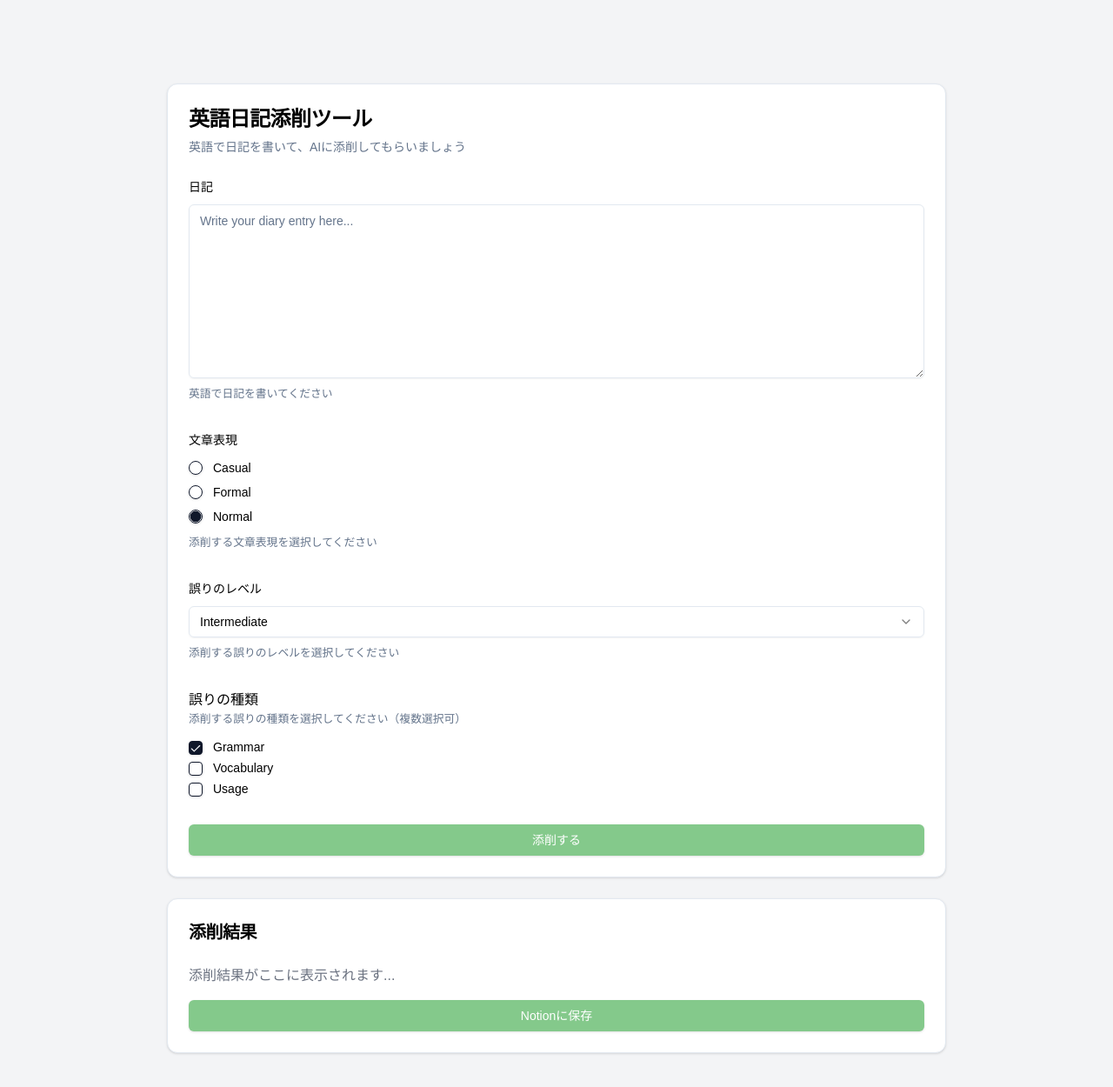
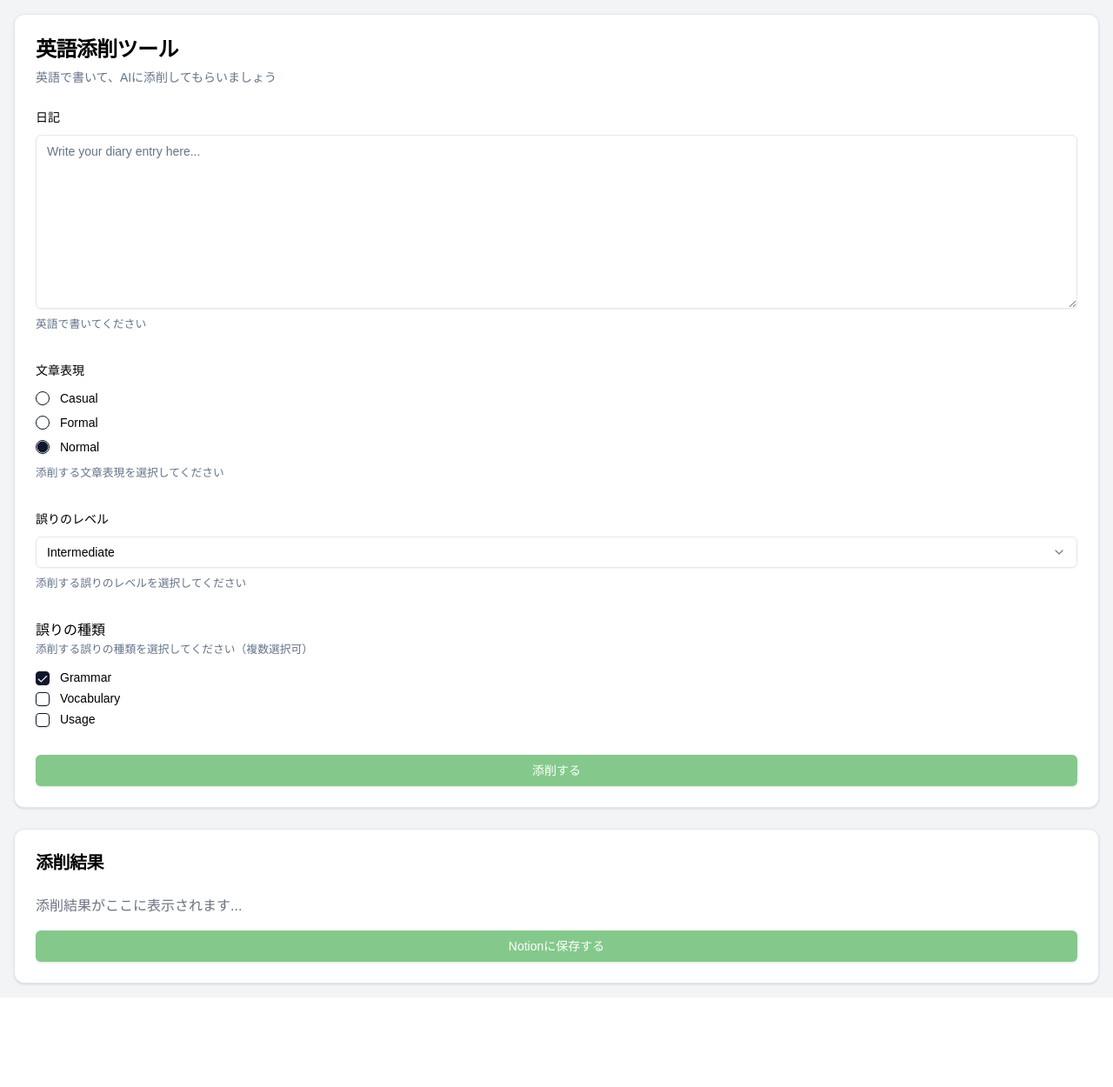
Before and after one commit to yusuken1121/ProofreadToNotion, a Next.js app: page / in a window 1280 px wide. Shown: the top 1250 px of the page at 87% size. After the commit the page ends 1147 px from the top, so only its background shows below. Built offline with nearby package versions, Linux system fonts and the light colour scheme.

Commit message:
💄 Update UI

```diff
--- a/src/app/page.tsx
+++ b/src/app/page.tsx
@@ -2,7 +2,7 @@ import { EnglishReviseForm } from "@/components/english-revise-form";
 
 export default function Home() {
   return (
-    <main className="flex min-h-screen flex-col items-center justify-center p-24 bg-gray-100">
+    <main className="flex min-h-screen flex-col items-center justify-center bg-gray-100">
       <EnglishReviseForm />
     </main>
   );
--- a/src/components/english-revise-form.tsx
+++ b/src/components/english-revise-form.tsx
@@ -60,6 +60,7 @@ const errorTypeItems = [
 export function EnglishReviseForm() {
   const [proofreadText, setProofreadText] = useState("");
   const [isProofLoading, setIsProofLoading] = useState<boolean>(false);
+  const [isSaveLoading, setIsSaveLoading] = useState<boolean>(false);
 
   const form = useForm<z.infer<typeof formSchema>>({
     resolver: zodResolver(formSchema),
@@ -102,6 +103,7 @@ export function EnglishReviseForm() {
 
   async function saveToNotion() {
     try {
+      setIsSaveLoading(true);
       const response = await fetch("/api/save-to-notion", {
         method: "POST",
         headers: {
@@ -124,18 +126,18 @@ export function EnglishReviseForm() {
       } else {
         toast.error("予期せぬエラーが発生しました。");
       }
+    } finally {
+      setIsSaveLoading(false);
     }
   }
 
   return (
-    <div className="w-full max-w-4xl mx-auto space-y-6">
+    <div className="w-full container p-4 mx-auto space-y-6">
       <Card className="bg-white text-black">
         <CardHeader>
-          <CardTitle className="text-2xl font-bold">
-            英語日記添削ツール
-          </CardTitle>
+          <CardTitle className="text-2xl font-bold">英語添削ツール</CardTitle>
           <CardDescription>
-            英語で日記を書いて、AIに添削してもらいましょう
+            英語で書いて、AIに添削してもらいましょう
           </CardDescription>
         </CardHeader>
         <CardContent>
@@ -150,13 +152,11 @@ export function EnglishReviseForm() {
                     <FormControl>
                       <Textarea
                         placeholder="Write your diary entry here..."
-                        className="min-h-[200px]"
+                        className="min-h-[200px] text-xl"
                         {...field}
                       />
                     </FormControl>
-                    <FormDescription>
-                      英語で日記を書いてください
-                    </FormDescription>
+                    <FormDescription>英語で書いてください</FormDescription>
                     <FormMessage />
                   </FormItem>
                 )}
@@ -288,7 +288,7 @@ export function EnglishReviseForm() {
               />
               <Button
                 type="submit"
-                className="w-full bg-primary-green hover:bg-primary-green/90 text-white"
+                className="w-full bg-primary-green hover:bg-primary-green hover:bg-opacity-80 text-white"
                 disabled={isProofLoading}
               >
                 {isProofLoading ? (
@@ -321,9 +321,16 @@ export function EnglishReviseForm() {
           </div>
           <Button
             onClick={saveToNotion}
-            className="w-full mt-4 bg-primary-green hover:bg-primary-green/90 text-white"
+            className="w-full mt-4 bg-primary-green hover:bg-primary-green text-white"
           >
-            Notionに保存
+            {isSaveLoading ? (
+              <>
+                <Loader2 className="w-5 h-5 animate-spin" />{" "}
+                <span>処理中...</span>
+              </>
+            ) : (
+              <span>Notionに保存する</span>
+            )}
           </Button>
         </CardContent>
       </Card>
```
